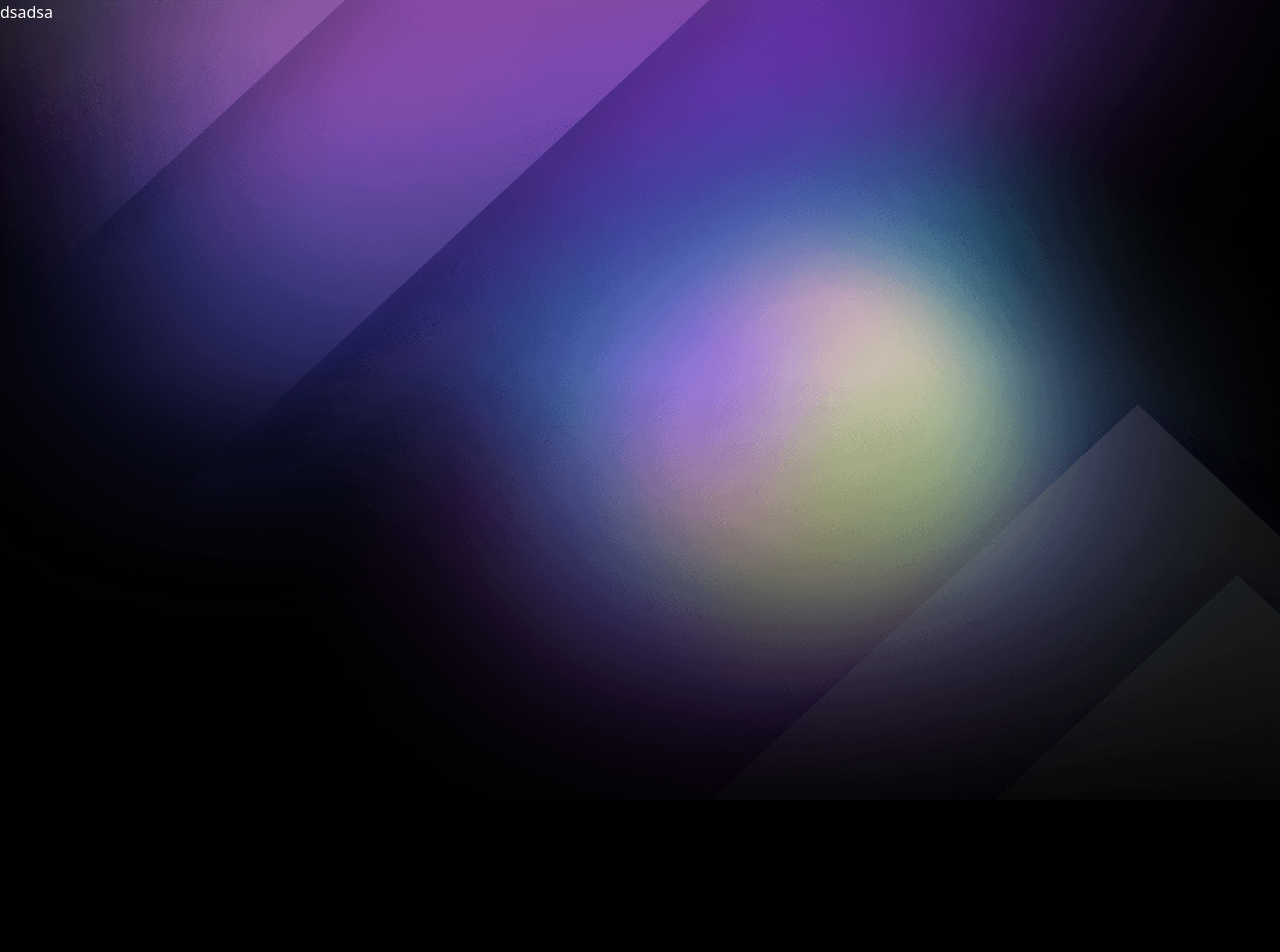
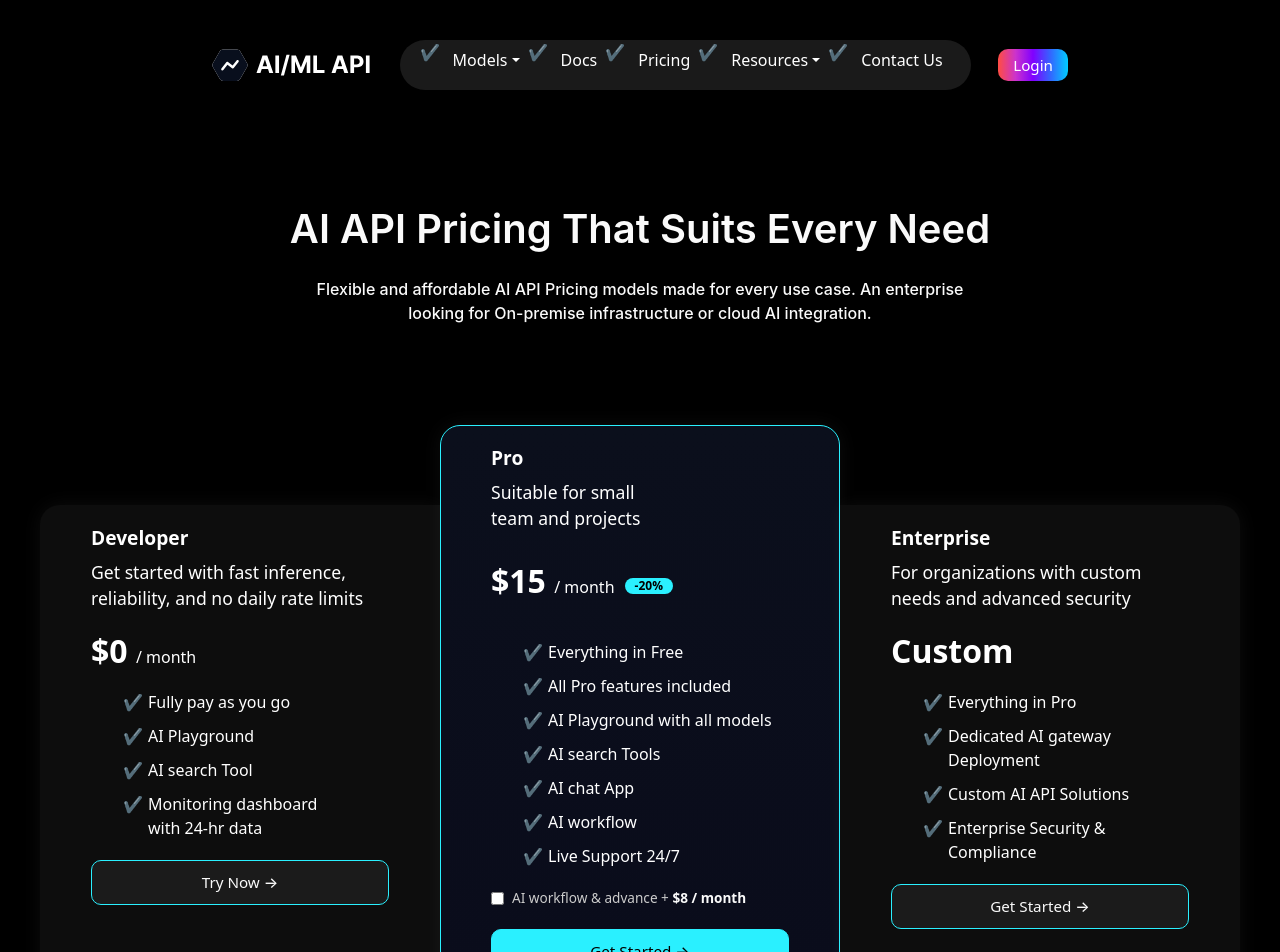
Before and after one commit to hamidashiq008/taamClone, a React (Vite) app: page /pricing in a window 1280 px wide. Shown: the top 952 px of the page. Before the commit the page ends 800 px from the top, so only its background shows below. Built offline with nearby package versions, Linux system fonts and the light colour scheme.

Commit message:
pricing page

```diff
--- /dev/null
+++ b/src/assets/price.css
@@ -0,0 +1,155 @@
+body {
+    background-image: unset;
+}
+.pricing-title {
+  text-align: center;
+  font-weight: 600;
+  font-family: 'Inter', Sans-serif, 'Inter Placeholder';
+  letter-spacing: 0;
+  margin-top: 100px;
+  color: #FAFAFA;
+  font-size: 2.5rem; /* Optional */
+}
+
+.pricing-subtext {
+  text-align: center;
+  margin: 1rem auto 0 auto;
+  font-weight: 500;
+  font-family: 'Inter', Sans-serif;
+  letter-spacing: 0;
+  color: #FAFAFA;
+  max-width: 100%;
+  width: 700px;
+}
+.pricing-container {
+  display: flex;
+  justify-content: center;
+  align-items: flex-start;
+  gap: 0px;
+  flex-wrap: wrap;
+}
+.pricing-card.developer {
+    border-top-right-radius: unset !important;
+    border-bottom-right-radius: unset !important;
+    margin-top: 80px;
+}
+.pricing-card.enterprise {
+    border-top-left-radius: unset !important;
+    border-bottom-left-radius: unset !important;
+    margin-top: 80px;
+}
+.pricing-card {
+  background: #0d0d0d;
+  border-radius: 20px;
+  padding: 20px 50px;
+  width: 400px;
+  min-height: 500px;
+  box-shadow: 0 0 20px rgba(255, 255, 255, 0.05);
+  transition: transform 0.3s ease;
+  border: 1px solid transparent;
+}
+
+.pricing-card:hover {
+  transform: translateY(-10px);
+}
+
+.pro {
+  border: 1px solid #2af0ff;
+  background: linear-gradient(180deg, #0b0f1c, #0a0c1b);
+}
+
+h3 {
+  font-size: 1.2rem;
+  font-weight: 600;
+  margin-bottom: 10px;
+}
+
+.subtext {
+    font-size: 1.1rem;
+    color: #fff;
+    margin-bottom: 20px;
+}
+
+h1 {
+  font-size: 2rem;
+  font-weight: 700;
+  margin: 10px 0 20px;
+}
+
+h1 span {
+  font-size: 1rem;
+  font-weight: 400;
+}
+
+ul {
+  list-style: none;
+  margin-bottom: 20px;
+}
+
+ul li {
+  margin-bottom: 10px;
+  padding-left: 25px;
+  position: relative;
+}
+
+ul li::before {
+  content: "✔";
+  position: absolute;
+  left: 0;
+  color: #2af0ff;
+}
+
+.btn {
+  width: 100%;
+  padding: 10px 0;
+  background: #1b1b1b;
+  border: 1px solid #2af0ff;
+  color: #fafafa;
+  border-radius: 10px;
+  cursor: pointer;
+  font-weight: 500;
+  font-size: 0.95rem;
+  transition: background 0.3s;
+}
+
+.btn:hover {
+  background: #2af0ff;
+  color: #000;
+}
+
+.btn.primary {
+  background: #2af0ff;
+  color: #000;
+}
+
+.badge {
+  background: #2af0ff;
+  color: #000;
+  padding: 2px 10px;
+  border-radius: 10px;
+  font-size: 0.75rem;
+  font-weight: bold;
+  margin-left: 10px;
+}
+
+.price-row {
+  display: flex;
+  align-items: center;
+  margin-bottom: 20px;
+}
+
+.checkbox {
+  display: flex;
+  align-items: center;
+  margin-bottom: 20px;
+}
+
+.checkbox label {
+  font-size: 0.85rem;
+  margin-left: 8px;
+  color: #ccc;
+}
+
+.checkbox strong {
+  color: #fafafa;
+}
--- a/src/components/PricingPage.jsx
+++ b/src/components/PricingPage.jsx
@@ -1,15 +1,73 @@
 import React from "react";
+import Header from "../components/Header";
+import "../assets/price.css";
 
-import silderImg1 from "../../public/slider1.svg";
-import silderImg2 from "../../public/slider2.svg";
-import silderImg3 from "../../public/slider3.svg";
-import silderImg4 from "../../public/slider4.svg";
-import silderImg5 from "../../public/slider5.svg";
-import silderImg6 from "../../public/slider6.svg";
 const PricingPage = () => {
   return (
-    <div>
-      dsadsa
+    <div className="bg-black">
+      <Header />
+      <div className="pricing-wrapper">
+        <div>
+          <h3 className="pricing-title text-center">AI API Pricing That Suits Every Need</h3>
+          <p className="pricing-subtext text-center mx-auto mt-4">
+            Flexible and affordable AI API Pricing models made for every use case. An enterprise looking for On-premise infrastructure or cloud AI integration.
+          </p>
+        </div>
+        <div className="pricing-container" style={{marginTop:'100px'}}>
+          <div className="pricing-card developer">
+            <h3>Developer</h3>
+            <p className="subtext">
+              Get started with fast inference,<br /> reliability, and no daily rate limits
+            </p>
+            <h1>$0 <span>/ month</span></h1>
+            <ul>
+              <li>Fully pay as you go</li>
+              <li>AI Playground</li>
+              <li>AI search Tool</li>
+              <li>Monitoring dashboard<br /> with 24-hr data</li>
+            </ul>
+            <button className="btn">Try Now →</button>
+          </div>
+
+          <div className="pricing-card pro">
+            <h3>Pro</h3>
+            <p className="subtext">Suitable for small<br /> team and projects</p>
+            <div className="price-row">
+              <h1>$15 <span>/ month</span></h1>
+              <span className="badge">-20%</span>
+            </div>
+            <ul>
+              <li>Everything in Free</li>
+              <li>All Pro features included</li>
+              <li>AI Playground with all models</li>
+              <li>AI search Tools</li>
+              <li>AI chat App</li>
+              <li>AI workflow</li>
+              <li>Live Support 24/7</li>
+            </ul>
+            <div className="checkbox">
+              <input type="checkbox" id="workflow" />
+              <label htmlFor="workflow">
+                AI workflow & advance + <strong>$8 / month</strong>
+              </label>
+            </div>
+            <button className="btn primary">Get Started →</button>
+          </div>
+
+          <div className="pricing-card enterprise">
+            <h3>Enterprise</h3>
+            <p className="subtext">For organizations with custom<br /> needs and advanced security</p>
+            <h1>Custom</h1>
+            <ul>
+              <li>Everything in Pro</li>
+              <li>Dedicated AI gateway Deployment</li>
+              <li>Custom AI API Solutions</li>
+              <li>Enterprise Security & Compliance</li>
+            </ul>
+            <button className="btn">Get Started →</button>
+          </div>
+        </div>
+      </div>
     </div>
   );
 };
```
Also changed, not shown: 1 other file (tests, documents, lock files or other folders).
